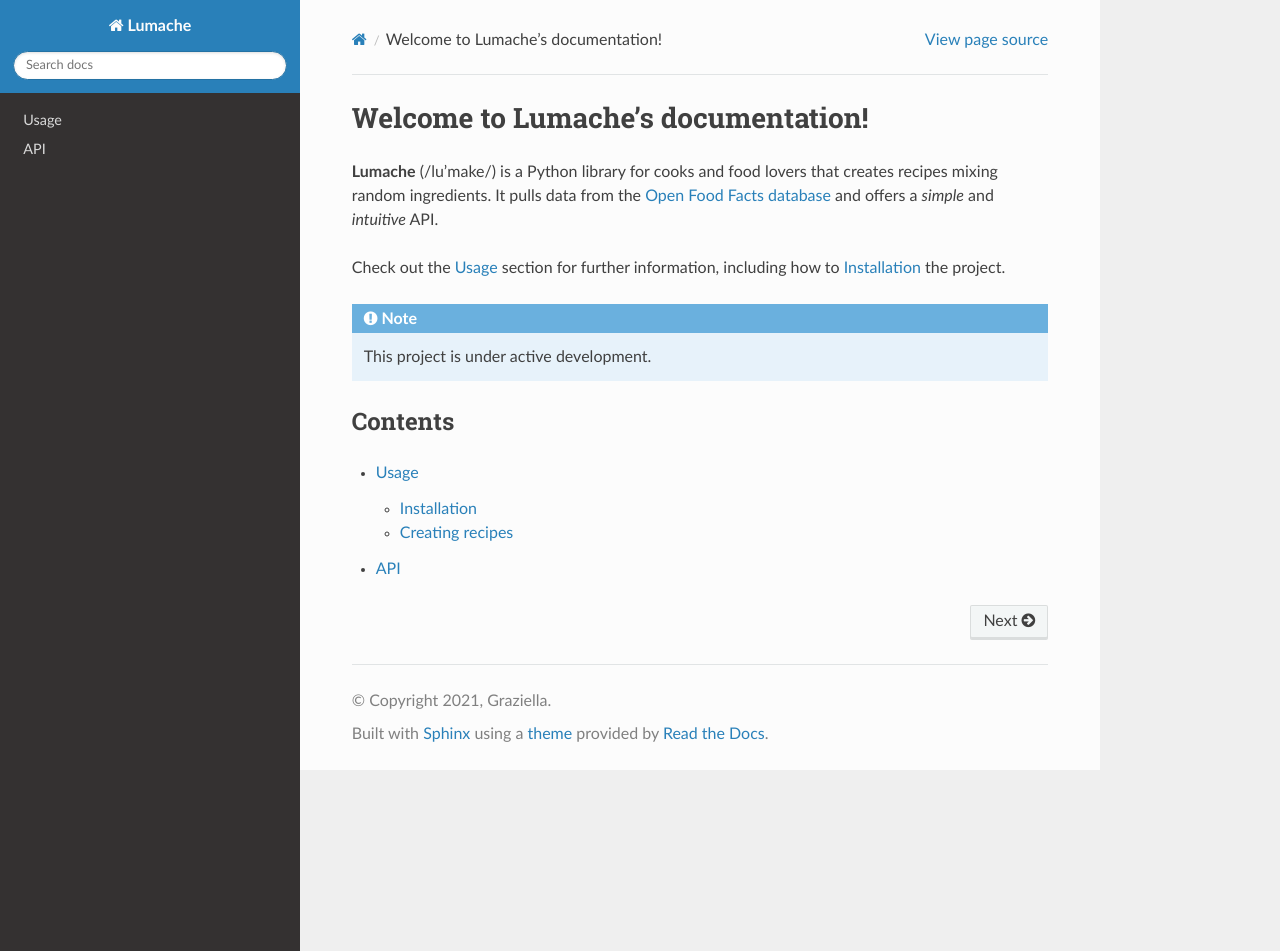
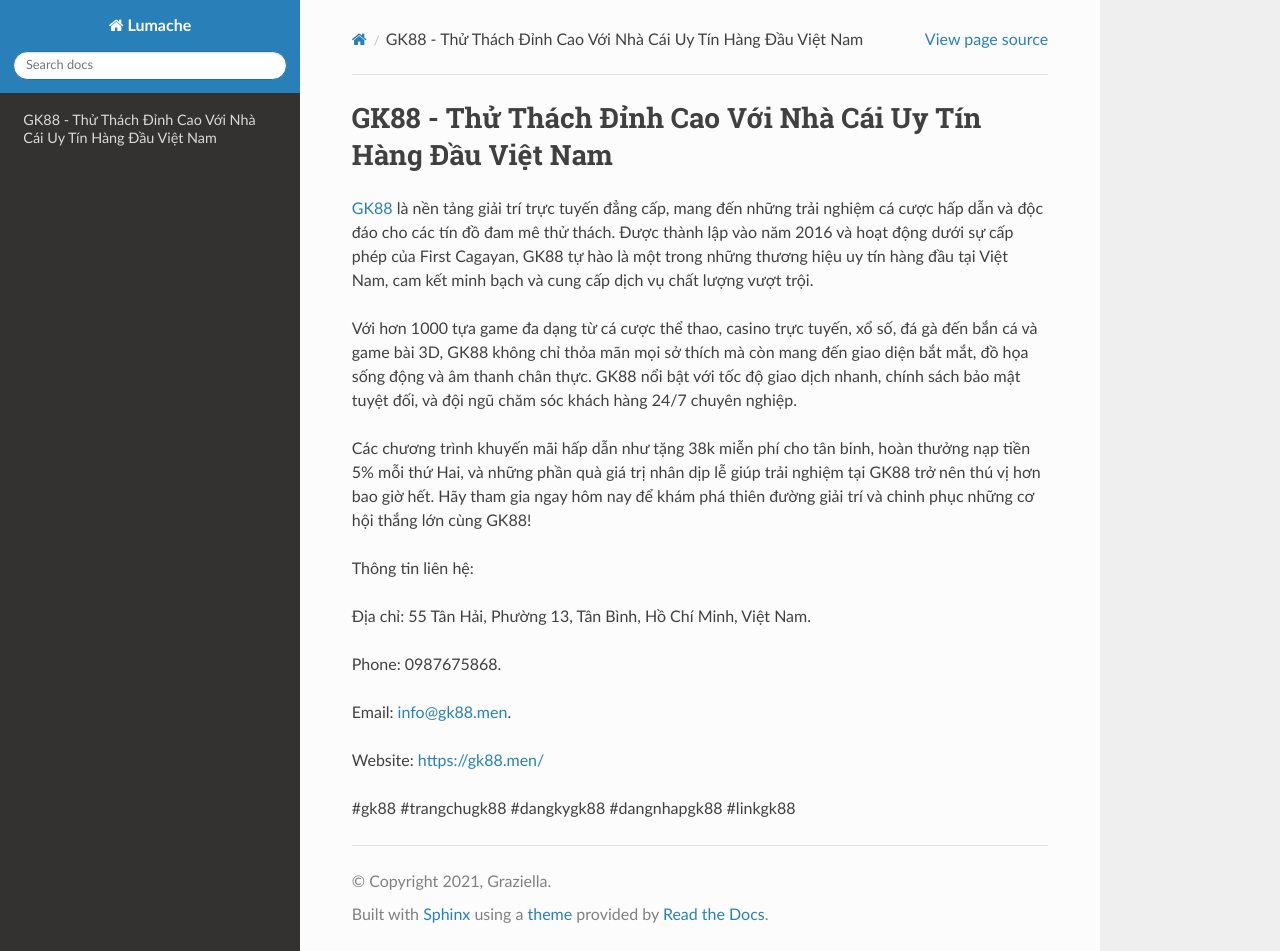
Before and after one commit to camtiennguyena/linkgk88men, a Sphinx documentation site: the page built from docs/source/index.rst, in a window 1280 px wide and 951 px high. Built offline with Sphinx 7.4.7 and the Read the Docs theme 3.1.0, drawn with Linux system fonts in a browser that asks for light colours.

Commit message:
Update index.rst

```diff
--- a/docs/source/index.rst
+++ b/docs/source/index.rst
@@ -1,22 +1,20 @@
-Welcome to Lumache's documentation!
+GK88 - Thử Thách Đỉnh Cao Với Nhà Cái Uy Tín Hàng Đầu Việt Nam
 ===================================
 
-**Lumache** (/lu'make/) is a Python library for cooks and food lovers
-that creates recipes mixing random ingredients.
-It pulls data from the `Open Food Facts database <https://world.openfoodfacts.org/>`_
-and offers a *simple* and *intuitive* API.
+`GK88 <https://gk88.men/>`_ là nền tảng giải trí trực tuyến đẳng cấp, mang đến những trải nghiệm cá cược hấp dẫn và độc đáo cho các tín đồ đam mê thử thách. Được thành lập vào năm 2016 và hoạt động dưới sự cấp phép của First Cagayan, GK88 tự hào là một trong những thương hiệu uy tín hàng đầu tại Việt Nam, cam kết minh bạch và cung cấp dịch vụ chất lượng vượt trội.
 
-Check out the :doc:`usage` section for further information, including
-how to :ref:`installation` the project.
+Với hơn 1000 tựa game đa dạng từ cá cược thể thao, casino trực tuyến, xổ số, đá gà đến bắn cá và game bài 3D, GK88 không chỉ thỏa mãn mọi sở thích mà còn mang đến giao diện bắt mắt, đồ họa sống động và âm thanh chân thực. GK88 nổi bật với tốc độ giao dịch nhanh, chính sách bảo mật tuyệt đối, và đội ngũ chăm sóc khách hàng 24/7 chuyên nghiệp.
 
-.. note::
+Các chương trình khuyến mãi hấp dẫn như tặng 38k miễn phí cho tân binh, hoàn thưởng nạp tiền 5% mỗi thứ Hai, và những phần quà giá trị nhân dịp lễ giúp trải nghiệm tại GK88 trở nên thú vị hơn bao giờ hết. Hãy tham gia ngay hôm nay để khám phá thiên đường giải trí và chinh phục những cơ hội thắng lớn cùng GK88!
 
-   This project is under active development.
+Thông tin liên hệ:
 
-Contents
---------
+Địa chỉ: 55 Tân Hải, Phường 13, Tân Bình, Hồ Chí Minh, Việt Nam.
 
-.. toctree::
+Phone: 0987675868.
 
-   usage
-   api
+Email: info@gk88.men.
+
+Website: https://gk88.men/
+
+#gk88 #trangchugk88 #dangkygk88 #dangnhapgk88 #linkgk88
```
